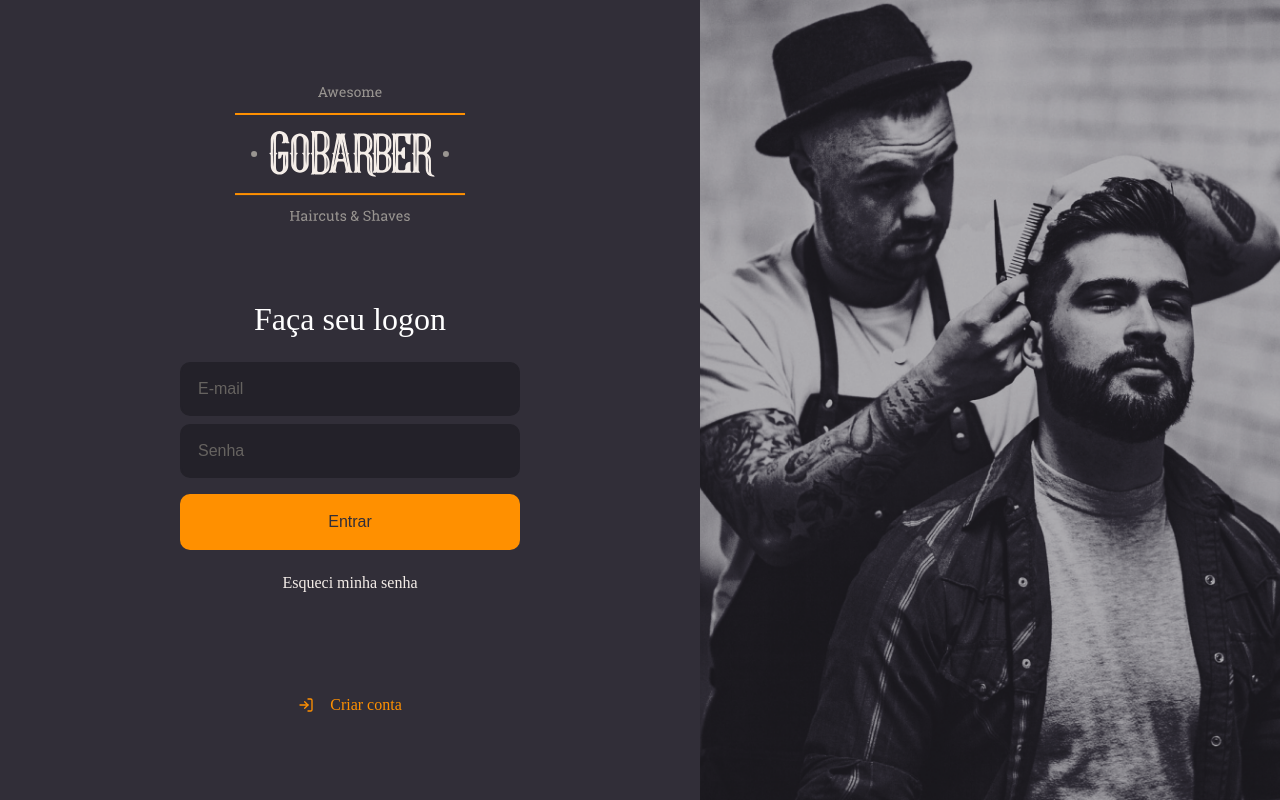
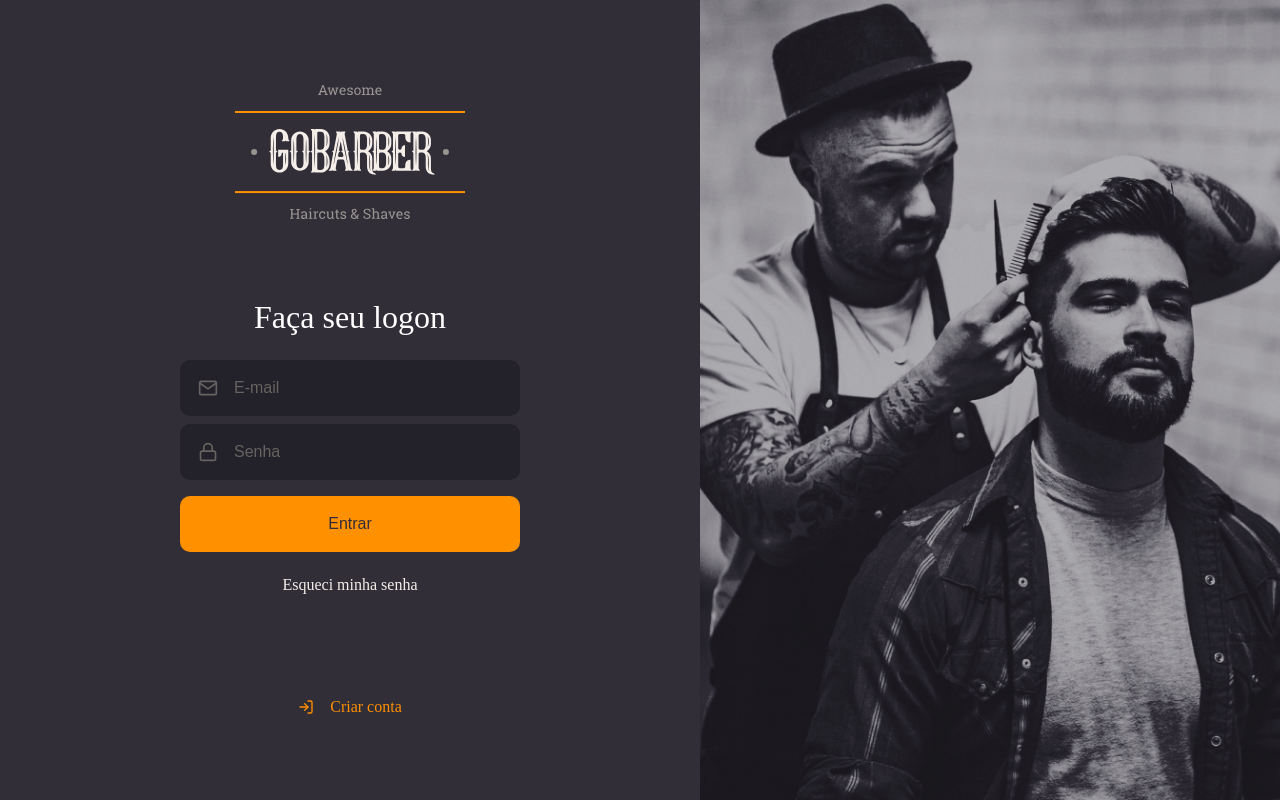
Before and after one commit to heluansantos-zz/GoBarber-Web, a React (Create React App) app: page / in a window 1280 px wide. Built offline with nearby package versions, Linux system fonts and the light colour scheme; the HTML template or start-up script is replaced by a standard one.

Commit message:
Isolando componentes

```diff
--- /dev/null
+++ b/src/components/Button/index.tsx
@@ -0,0 +1,12 @@
+import React, { ButtonHTMLAttributes } from "react";
+import { Container } from "./styles";
+
+type ButtonProps = ButtonHTMLAttributes<HTMLButtonElement>;
+
+const Button: React.FC<ButtonProps> = ({ children, ...rest }) => (
+  <Container type="button" {...rest}>
+    {children}
+  </Container>
+);
+
+export default Button;
--- /dev/null
+++ b/src/components/Button/styles.ts
@@ -0,0 +1,19 @@
+import styled from "styled-components";
+import { shade } from "polished";
+
+export const Container = styled.button`
+  background: #ff9000;
+  height: 56px;
+  border-radius: 10px;
+  border: 0;
+  padding: 0 16px;
+  color: #312e38;
+  width: 100%;
+  font-weight: 500;
+  margin-top: 16px;
+  transition: background-color 0.2s;
+
+  &:hover {
+    background: ${shade(0.2, "#ff9000")};
+  }
+`;
--- /dev/null
+++ b/src/components/Input/index.tsx
@@ -0,0 +1,17 @@
+import React, { InputHTMLAttributes } from "react";
+import { Container } from "./styles";
+import { IconBaseProps } from "react-icons";
+
+interface InputProps extends InputHTMLAttributes<HTMLInputElement> {
+  name: string;
+  icon?: React.ComponentType<IconBaseProps>;
+}
+
+const Input: React.FC<InputProps> = ({ icon: Icon, ...rest }) => (
+  <Container>
+    {Icon && <Icon size={20} />}
+    <input {...rest} />
+  </Container>
+);
+
+export default Input;
--- /dev/null
+++ b/src/components/Input/styles.ts
@@ -0,0 +1,30 @@
+import styled from "styled-components";
+
+export const Container = styled.div`
+  background: #232129;
+  border-radius: 10px;
+  border: 2px solid #232129;
+  padding: 16px;
+  width: 100%;
+  color: #666360;
+
+  display: flex;
+  align-items: center;
+
+  & + div {
+    margin-top: 8px;
+  }
+  input {
+    flex: 1;
+    background: transparent;
+    border: 0;
+    color: #f4ede8;
+
+    &::placeholder {
+      color: #666360;
+    }
+  }
+  > svg {
+    margin-right: 16px;
+  }
+`;
--- a/src/pages/Signin/index.tsx
+++ b/src/pages/Signin/index.tsx
@@ -1,7 +1,10 @@
 import React from "react";
 import { Container, Content, Background } from "./styles";
 import logoImg from "../../assets/logo.svg";
-import { FiLogIn } from "react-icons/fi";
+import { FiLogIn, FiMail, FiLock } from "react-icons/fi";
+import Input from "../../components/Input";
+import Button from "../../components/Button";
+
 const SignIn: React.FC = () => (
   <Container>
     <Content>
@@ -9,9 +12,14 @@
 
       <form action="">
         <h1>Faça seu logon</h1>
-        <input placeholder="E-mail" />
-        <input type="password" placeholder="Senha" />
-        <button type="submit">Entrar</button>
+        <Input name="email" icon={FiMail} placeholder="E-mail" />
+        <Input
+          name="password"
+          icon={FiLock}
+          type="password"
+          placeholder="Senha"
+        />
+        <Button type="submit">Entrar</Button>
         <a href="forgot">Esqueci minha senha</a>
       </form>
       <a href="login">
--- a/src/pages/Signin/styles.ts
+++ b/src/pages/Signin/styles.ts
@@ -19,36 +19,6 @@
     text-align: center;
     h1 {
       margin-bottom: 24px;
-    }
-    input {
-      background: #232129;
-      border-radius: 10px;
-      border: 2px solid #232129;
-      padding: 16px;
-      width: 100%;
-      color: #f4ede8;
-      &::placeholder {
-        color: #666360;
-      }
-      & + input {
-        margin-top: 8px;
-      }
-    }
-    button {
-      background: #ff9000;
-      height: 56px;
-      border-radius: 10px;
-      border: 0;
-      padding: 0 16px;
-      color: #312e38;
-      width: 100%;
-      font-weight: 500;
-      margin-top: 16px;
-      transition: background-color 0.2s;
-
-      &:hover {
-        background: ${shade(0.2, "#ff9000")};
-      }
     }
     a {
       color: #f4ede8;
```
